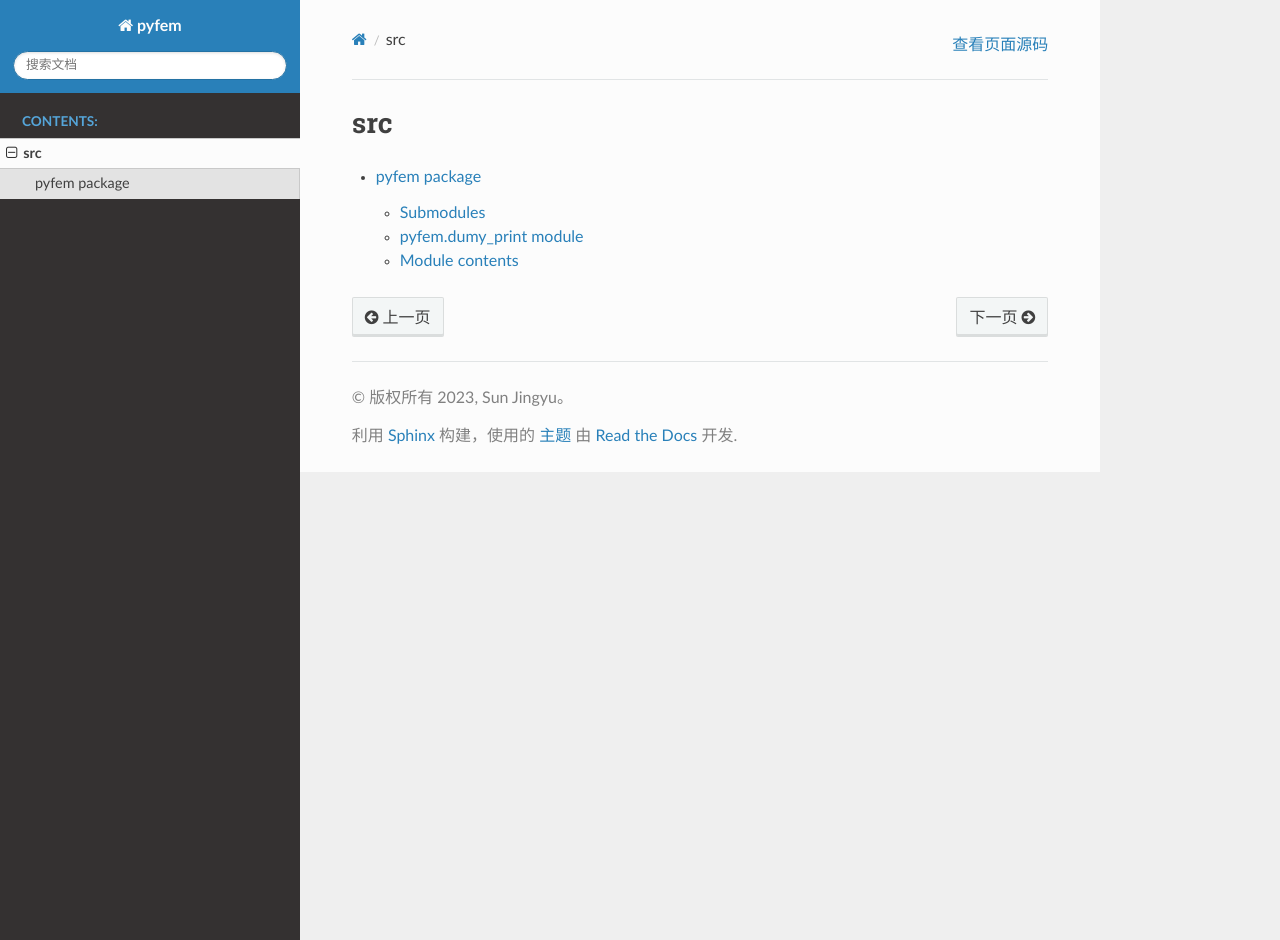
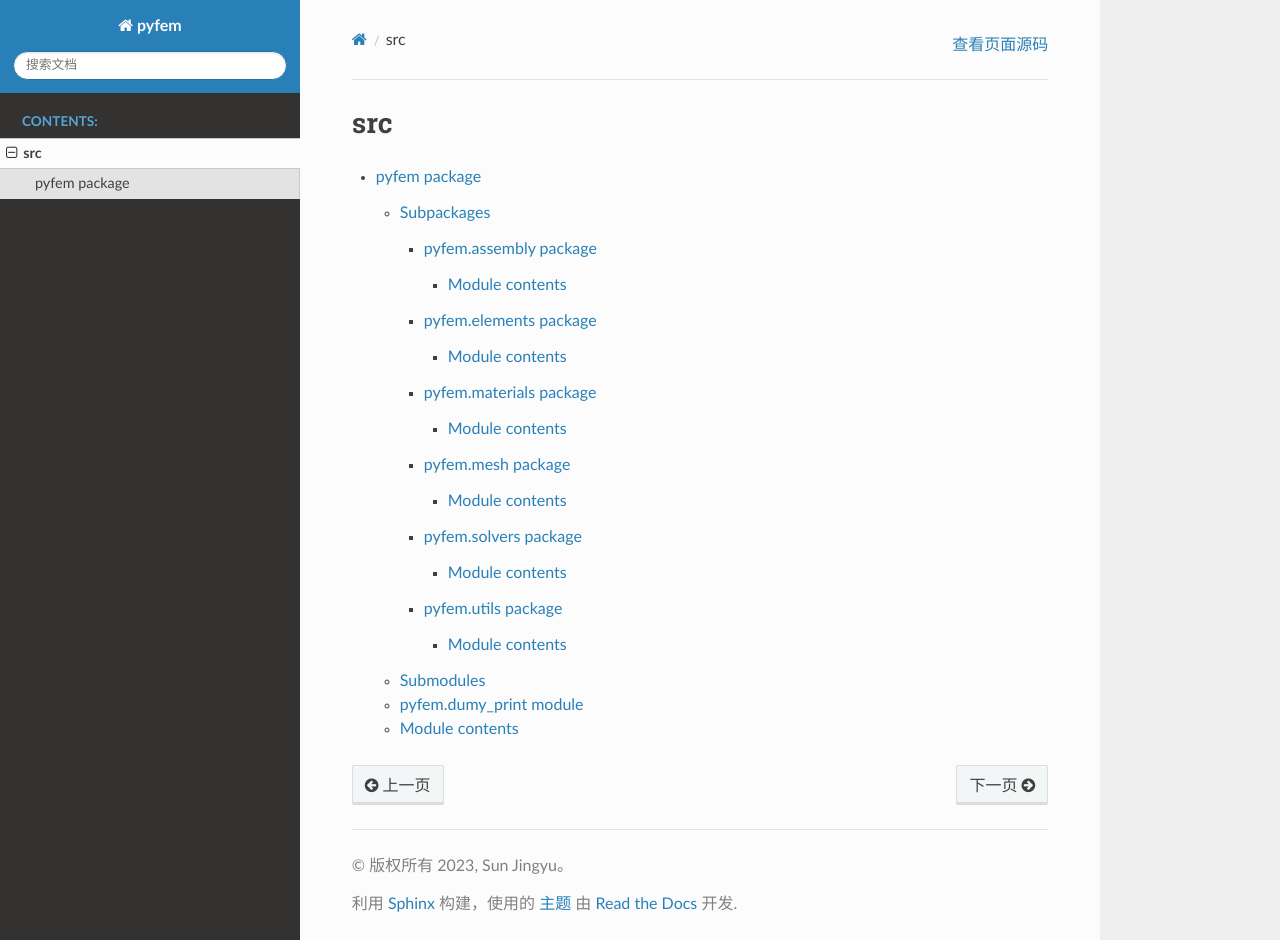
Before and after one commit to sunwhale/pyfem2, a Sphinx documentation site: the page built from docs/source/modules.rst, in a window 1280 px wide and 940 px high. Built offline with Sphinx 7.4.7 and the Read the Docs theme 2.0.0, drawn with Linux system fonts in a browser that asks for light colours.

Commit message:
添加结构目录

```diff
--- a/docs/source/conf.py
+++ b/docs/source/conf.py
@@ -40,5 +40,3 @@ language = 'zh_CN'
 # html_theme = 'alabaster'
 html_theme = 'sphinx_rtd_theme'
 html_static_path = ['_static']
-
-# sphinx-apidoc -f -o ./source ../src/
--- /dev/null
+++ b/docs/source/pyfem.assembly.rst
@@ -0,0 +1,10 @@
+pyfem.assembly package
+======================
+
+Module contents
+---------------
+
+.. automodule:: pyfem.assembly
+   :members:
+   :undoc-members:
+   :show-inheritance:
--- /dev/null
+++ b/docs/source/pyfem.elements.rst
@@ -0,0 +1,10 @@
+pyfem.elements package
+======================
+
+Module contents
+---------------
+
+.. automodule:: pyfem.elements
+   :members:
+   :undoc-members:
+   :show-inheritance:
--- /dev/null
+++ b/docs/source/pyfem.materials.rst
@@ -0,0 +1,10 @@
+pyfem.materials package
+=======================
+
+Module contents
+---------------
+
+.. automodule:: pyfem.materials
+   :members:
+   :undoc-members:
+   :show-inheritance:
--- /dev/null
+++ b/docs/source/pyfem.mesh.rst
@@ -0,0 +1,10 @@
+pyfem.mesh package
+==================
+
+Module contents
+---------------
+
+.. automodule:: pyfem.mesh
+   :members:
+   :undoc-members:
+   :show-inheritance:
--- a/docs/source/pyfem.rst
+++ b/docs/source/pyfem.rst
@@ -1,5 +1,18 @@
 pyfem package
 =============
+
+Subpackages
+-----------
+
+.. toctree::
+   :maxdepth: 4
+
+   pyfem.assembly
+   pyfem.elements
+   pyfem.materials
+   pyfem.mesh
+   pyfem.solvers
+   pyfem.utils
 
 Submodules
 ----------
--- /dev/null
+++ b/docs/source/pyfem.solvers.rst
@@ -0,0 +1,10 @@
+pyfem.solvers package
+=====================
+
+Module contents
+---------------
+
+.. automodule:: pyfem.solvers
+   :members:
+   :undoc-members:
+   :show-inheritance:
--- /dev/null
+++ b/docs/source/pyfem.utils.rst
@@ -0,0 +1,10 @@
+pyfem.utils package
+===================
+
+Module contents
+---------------
+
+.. automodule:: pyfem.utils
+   :members:
+   :undoc-members:
+   :show-inheritance:
```
Also changed, not shown: 7 other files.
